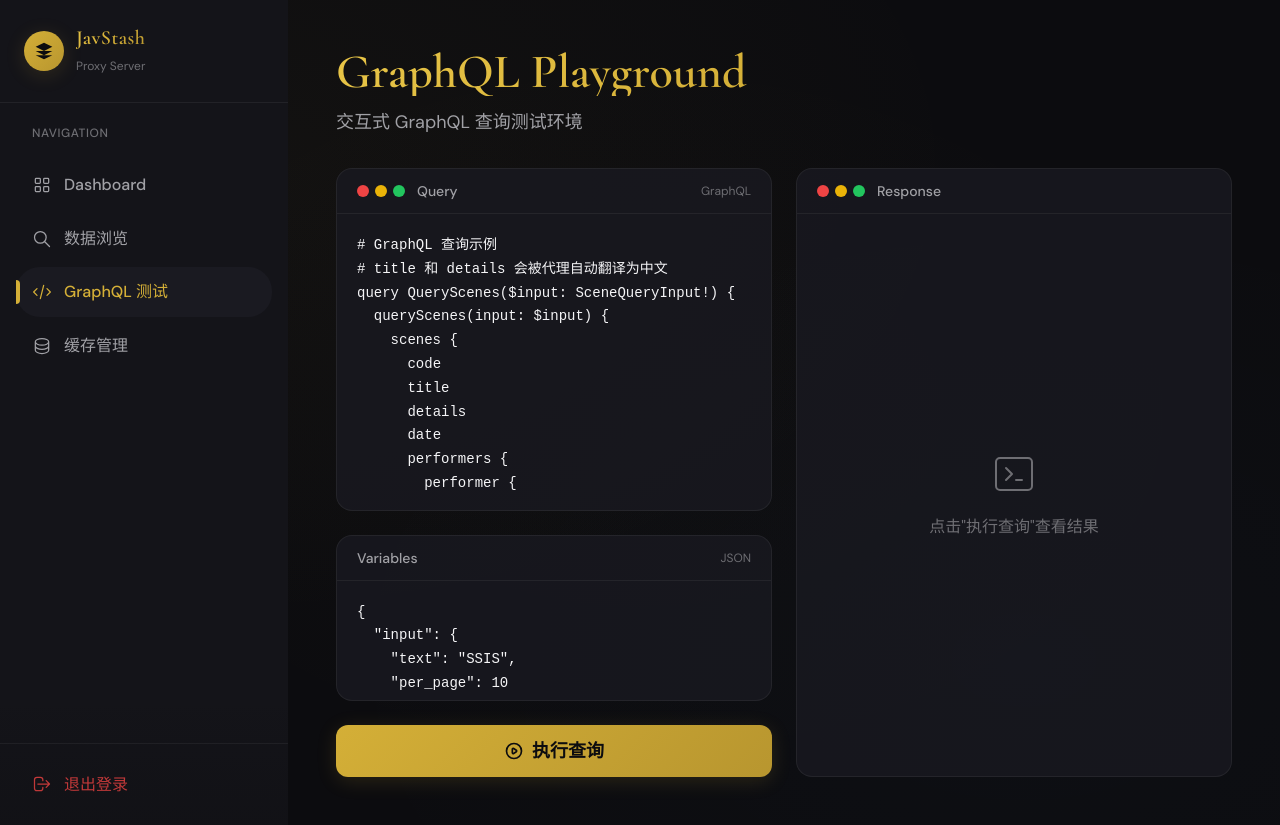
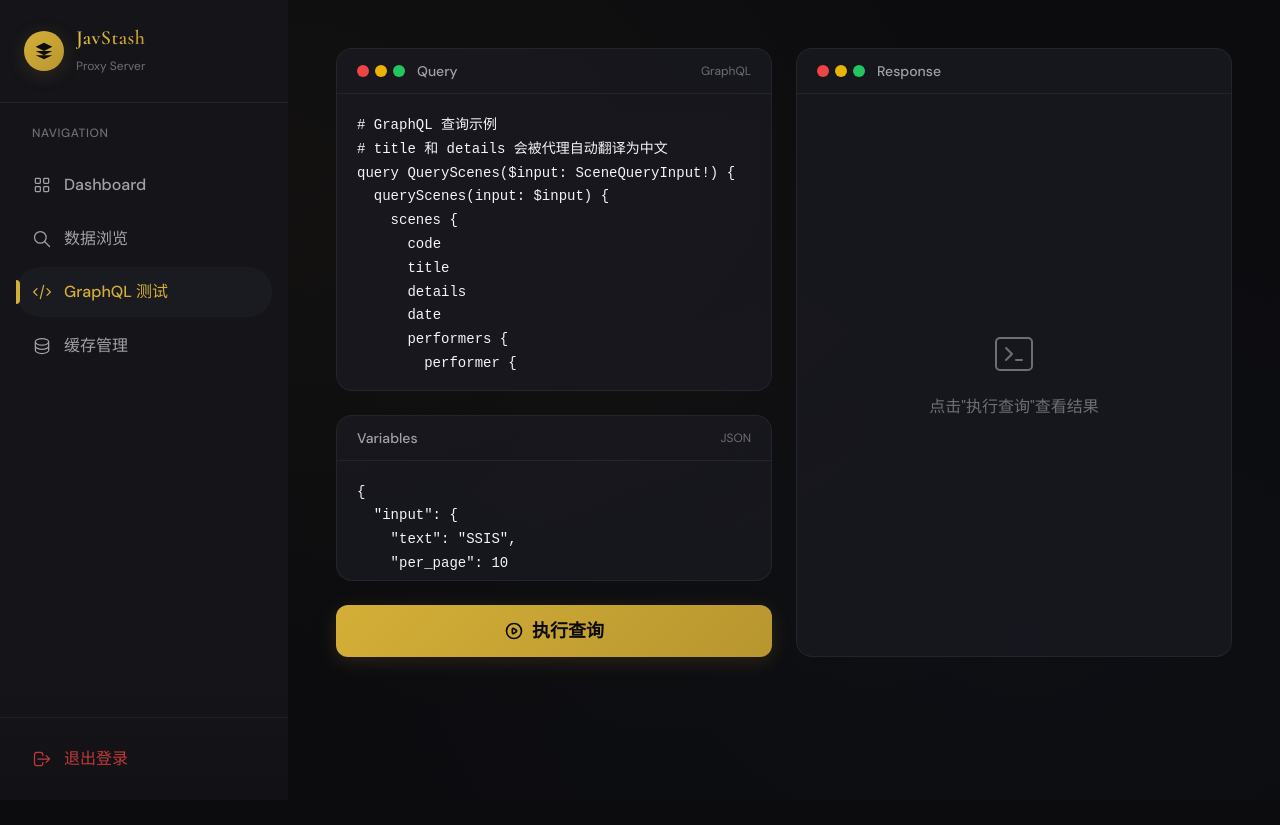
Before and after one commit to nic519/javstash-proxy, a Next.js app: page /playground in a window 1280 px wide. After the commit the page ends 800 px from the top, so only its background shows below. Built offline with nearby package versions, Linux system fonts and the light colour scheme.

Commit message:
refactor: 移除页面标题组件以统一布局
移除浏览、Playground和管理页面的重复标题组件，使布局更一致

```diff
--- a/app/admin/page.tsx
+++ b/app/admin/page.tsx
@@ -60,16 +60,6 @@ export default function AdminPage() {
     <div className="min-h-screen flex animated-bg">
       <Sidebar />
       <main className="flex-1 p-8 lg:p-12 relative z-10">
-        {/* Header */}
-        <div className="mb-10 animate-fade-in">
-          <h1 className="font-display text-4xl lg:text-5xl font-semibold mb-3 gradient-text">
-            缓存管理
-          </h1>
-          <p className="text-lg" style={{ color: 'var(--text-secondary)' }}>
-            查看系统统计信息和管理翻译缓存
-          </p>
-        </div>
-
         {loading ? (
           <div className="flex items-center justify-center py-20 animate-fade-in">
             <div className="w-12 h-12 border-2 rounded-full animate-spin" style={{
--- a/app/browse/page.tsx
+++ b/app/browse/page.tsx
@@ -71,16 +71,6 @@ export default function BrowsePage() {
     <div className="min-h-screen flex animated-bg">
       <Sidebar />
       <main className="flex-1 p-8 lg:p-12 relative z-10">
-        {/* Header */}
-        <div className="mb-10 animate-fade-in">
-          <h1 className="font-display text-4xl lg:text-5xl font-semibold mb-3 gradient-text">
-            数据浏览
-          </h1>
-          <p className="text-lg" style={{ color: 'var(--text-secondary)' }}>
-            搜索和浏览 JavStash 数据库中的内容
-          </p>
-        </div>
-
         {/* Search Bar */}
         <div className="mb-10 animate-fade-in stagger-1">
           <form onSubmit={handleSearch}>
--- a/app/playground/page.tsx
+++ b/app/playground/page.tsx
@@ -68,16 +68,6 @@ export default function PlaygroundPage() {
     <div className="min-h-screen flex animated-bg">
       <Sidebar />
       <main className="flex-1 p-8 lg:p-12 relative z-10">
-        {/* Header */}
-        <div className="mb-8 animate-fade-in">
-          <h1 className="font-display text-4xl lg:text-5xl font-semibold mb-3 gradient-text">
-            GraphQL Playground
-          </h1>
-          <p className="text-lg" style={{ color: 'var(--text-secondary)' }}>
-            交互式 GraphQL 查询测试环境
-          </p>
-        </div>
-
         {/* Editor Grid */}
         <div className="grid grid-cols-1 xl:grid-cols-2 gap-6">
           {/* Left Panel - Input */}
```
